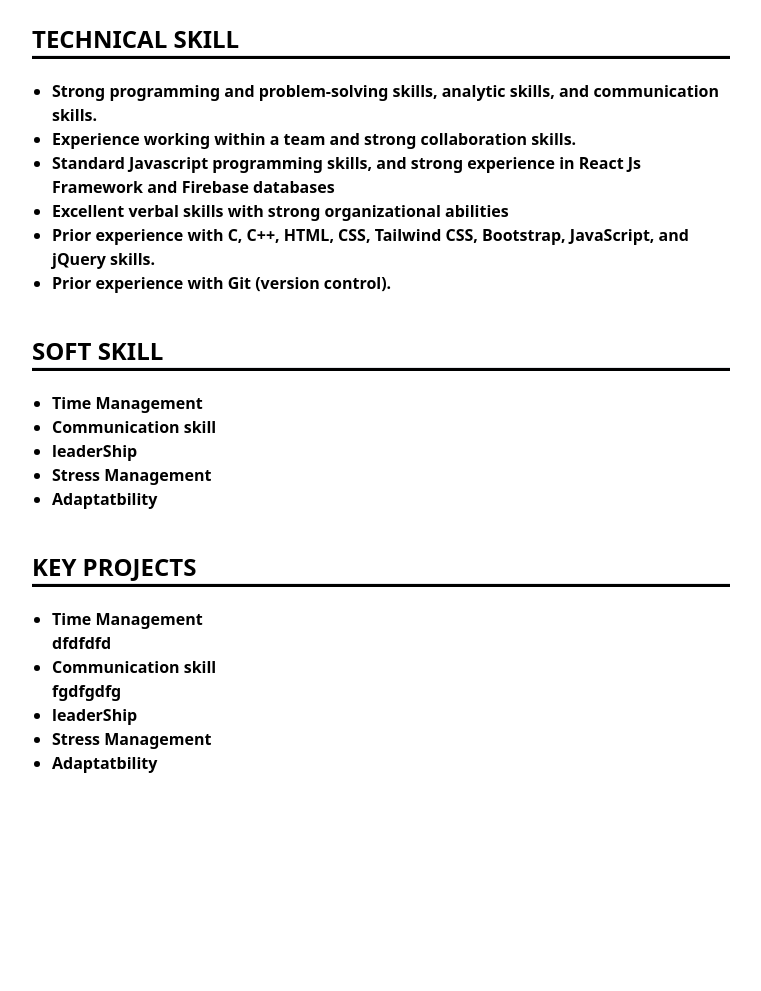
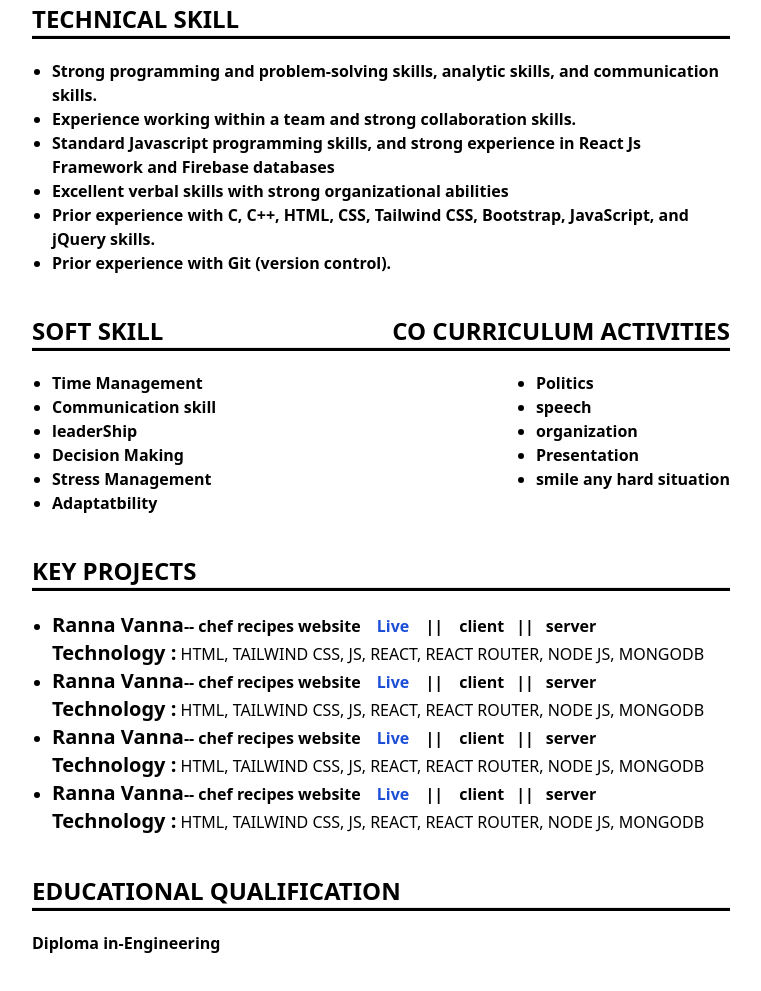
Before and after one commit to khokons/Resume-of-khokon, a plain HTML site: page index.html in a window 1280 px wide. Shown: the part 377-1368 px from the top of the page, without its empty margins (259-1020 px from the left). Before the commit the page ends 1152 px from the top, so only its background shows below. Drawn offline with nearby package versions, Linux system fonts and the light colour scheme.

Commit message:
some qualification add

```diff
--- a/index.html
+++ b/index.html
@@ -12,26 +12,20 @@
     <script src="https://cdn.tailwindcss.com"></script>
   </head>
   <body>
-    <main class="h-[1123px] w-[794px] bg-white mx-auto mt-5">
+    <!-- A4 Page  ----------------------------------->
+    <main class="min-h-[1123px] w-[794px] bg-white mx-auto mb-10">
+        <!-- Header Section ------------------------->
       <section>
         <div class="flex justify-between px-12 py-10">
           <div class="text-black font-medium">
-            <h1 class="text-2xl text-black font-bold uppercase">
-              Mahmudul Hasan khokon
-            </h1>
+            <h1 class="text-2xl text-black font-bold uppercase">Mahmudul Hasan khokon</h1>
             <h2 class="text-xl text-black font-bold">Frontend Developer</h2>
             <a href="mailto:sksb9226@gmail.com">khokon.webdev@gmail.com</a>
-
             <a href="">|| 01633-347597</a>
             <p>Gazipura 27 / Gazipur</p>
             <div class="space-x-4 text-black font-medium">
               <a class="uppercase" href="" target="_blank">Github</a>
-              <a
-                class="uppercase"
-                href="https://www.facebook.com/areyoumahmudul"
-                target="_blank"
-                >linkedin</a
-              >
+              <a class="uppercase" href="https://www.facebook.com/areyoumahmudul" target="_blank">linkedin</a>
             </div>
           </div>
 
@@ -44,7 +38,7 @@
           </div>
         </div>
       </section>
-      <!-- Carrier Object -->
+      <!-- Carrier Object --------------------------------->
       <section>
         <div class="px-12">
             <h2 class="uppercase text-2xl font-bold text-black">Carrier</h2>
@@ -53,7 +47,7 @@
                 career path that I can traverse using my knowledge, skills & ability to a successful corporate leader.</p>
             </div>
       </section>
-      <!-- Technical skill -->
+      <!-- Technical skill ------------------------------------>
       <section class="my-10">
         <div class="px-12 text-black font-semibold">
             <h2 class="uppercase text-2xl font-bold text-black">Technical skill</h2>
@@ -70,37 +64,60 @@
             </div>
       </section>
 
-      <!-- Soft skill -->
+      <!-- Soft skill -------------------------------------->
       <section class="my-10">
         <div class="px-12 text-black font-semibold">
+         <div class="flex justify-between">
           <h2 class="uppercase text-2xl font-bold text-black">soft skill</h2>
+          <h2 class="uppercase text-2xl font-bold text-black">CO CURRICULUM ACTIVITIES</h2>
+         </div>
             <hr class="w-full h-1 bg-black">
+        <div class="flex justify-between">
           <ul class="list-disc ml-5 mt-5">
             <li>Time Management</li>
             <li>Communication skill</li>
             <li>leaderShip</li>
+            <li>Decision Making</li>
             <li>Stress Management</li>
             <li>Adaptatbility</li>
-
         </ul>
-
+        <ul class="list-disc ml-5 mt-5">
+          <li>Politics</li>
+          <li>speech</li>
+          <li>organization</li>
+          <li>Presentation</li>
+          <li>smile any hard situation</li>
+      </ul>
+        </div>
             </div>
       </section>
-
+<!-- Key projects----------------------------- -->
       <section class="my-10">
         <div class="px-12 text-black font-semibold">
             <h2 class="uppercase text-2xl font-bold text-black">Key projects</h2>
             <hr class="w-full h-1 bg-black">
             <ul class="list-disc ml-5 mt-5">
-                <li>Time Management</li>
-                <a href="">dfdfdfd</a>
-                <li>Communication skill</li>
-                <a href="">fgdfgdfg</a>
-                <li>leaderShip</li>
-                <li>Stress Management</li>
-                <li>Adaptatbility</li>
+            <li class="space-x-3"><span class="font-bold text-black text-xl capitalize">Ranna vanna</span>-- chef recipes website <a class="text-blue-700" href="">Live</a> <span>||</span> <a href="">client</a><span>||</span><a href="">server</a></li>
+            <p class="uppercase text-black font-medium"><span class="capitalize font-bold text-xl text-black">Technology :</span> html, tailwind css, js, react, react router, node js, mongodb</p>
+            <li class="space-x-3"><span class="font-bold text-black text-xl capitalize">Ranna vanna</span>-- chef recipes website <a class="text-blue-700" href="">Live</a> <span>||</span> <a href="">client</a><span>||</span><a href="">server</a></li>
+            <p class="uppercase text-black font-medium"><span class="capitalize font-bold text-xl text-black">Technology :</span> html, tailwind css, js, react, react router, node js, mongodb</p>
+            <li class="space-x-3"><span class="font-bold text-black text-xl capitalize">Ranna vanna</span>-- chef recipes website <a class="text-blue-700" href="">Live</a> <span>||</span> <a href="">client</a><span>||</span><a href="">server</a></li>
+            <p class="uppercase text-black font-medium"><span class="capitalize font-bold text-xl text-black">Technology :</span> html, tailwind css, js, react, react router, node js, mongodb</p>
+            <li class="space-x-3"><span class="font-bold text-black text-xl capitalize">Ranna vanna</span>-- chef recipes website <a class="text-blue-700" href="">Live</a> <span>||</span> <a href="">client</a><span>||</span><a href="">server</a></li>
+            <p class="uppercase text-black font-medium"><span class="capitalize font-bold text-xl text-black">Technology :</span> html, tailwind css, js, react, react router, node js, mongodb</p>
 
+            </ul>
+          </ul>
+            </div>
+      </section>
 
+<!-- Educational qualification -->
+<section class="my-10">
+  <div class="px-12 text-black font-semibold">
+      <h2 class="uppercase text-2xl font-bold text-black">educational qualification</h2>
+      <hr class="w-full h-1 bg-black">
+      <ul class="mt-5">
+          <li>Diploma in-Engineering</li>
 
       </ul>
 
@@ -108,7 +125,9 @@
 </section>
 
 
+    </main>
 
-    </main>
+
+
   </body>
 </html>
```
Lines whose indentation alone changed are shown as unchanged.
